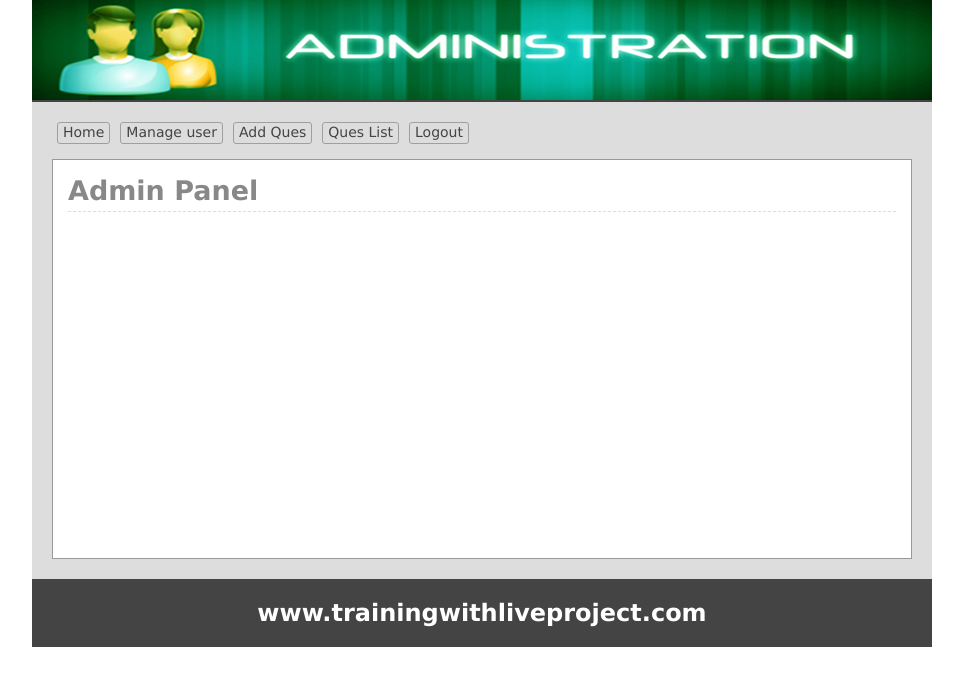
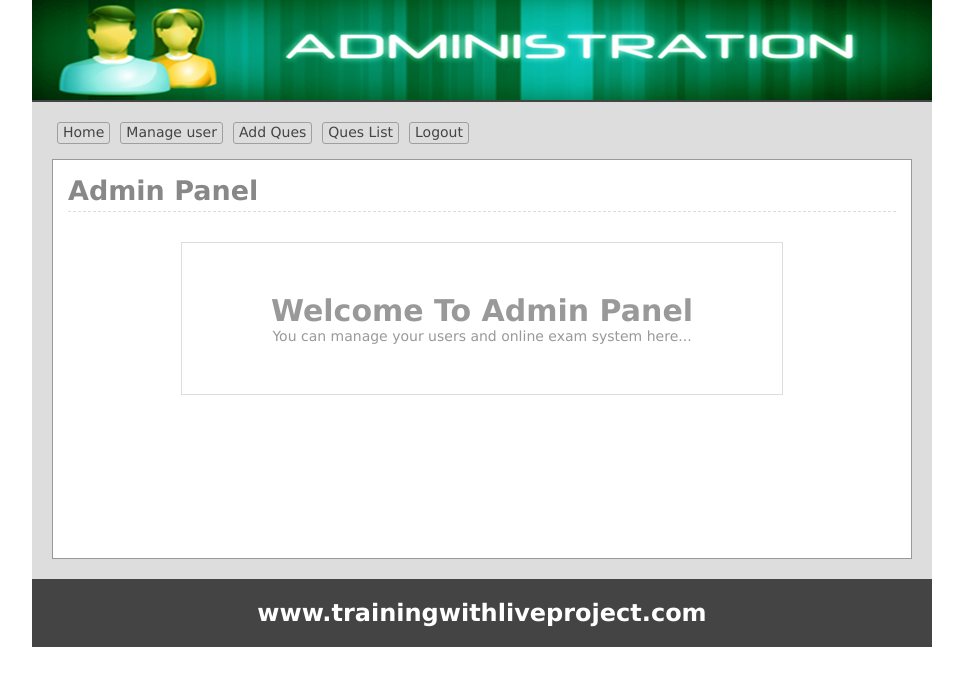
Before and after one commit to shohorabpalash1233/online_exam_system, a PHP site: page /admin/index.php in a window 1280 px wide. Shown: the top 686 px of the page, without its empty margins (158-1121 px from the left). Run offline with PHP 8.4, Linux system fonts and the light colour scheme; some libraries are stand-ins or nearby versions.

Commit message:
index file complete setup

```diff
--- a/admin/index.php
+++ b/admin/index.php
@@ -2,13 +2,29 @@
     $filepath = realpath(dirname(__FILE__));
 	include_once ($filepath.'/inc/header.php');
 ?>
-<?php
-  // Session::checkLogin();
-?>
-
+<style type="text/css" media="screen">
+	.adminpanel{
+		width: 500px;
+		color: #999;
+		margin: 30px auto 0;
+		padding: 50px;
+		border: 1px solid #ddd;
+	}
+	.adminpanel h2{
+		font-size: 30px;
+		text-align: center;
+	}
+	.adminpanel p{
+		font-size: 14px;
+		text-align: center;
+	}
+</style>
 <div class="main">
 <h1>Admin Panel</h1>
-
+<div class="adminpanel">
+	<h2>Welcome To Admin Panel</h2>
+	<p>You can manage your users and online exam system here...</p>
+</div>
 
 
 
```
